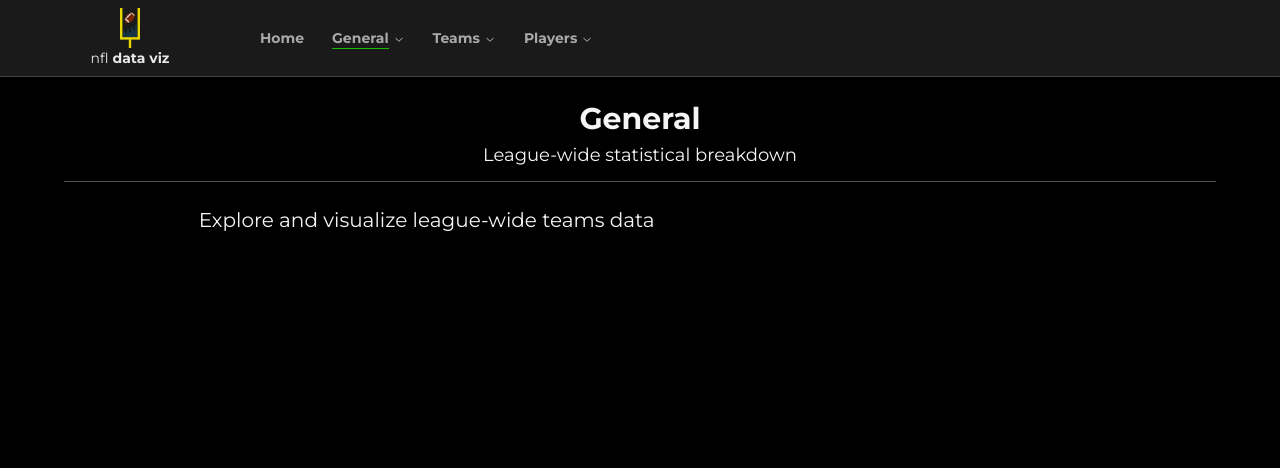
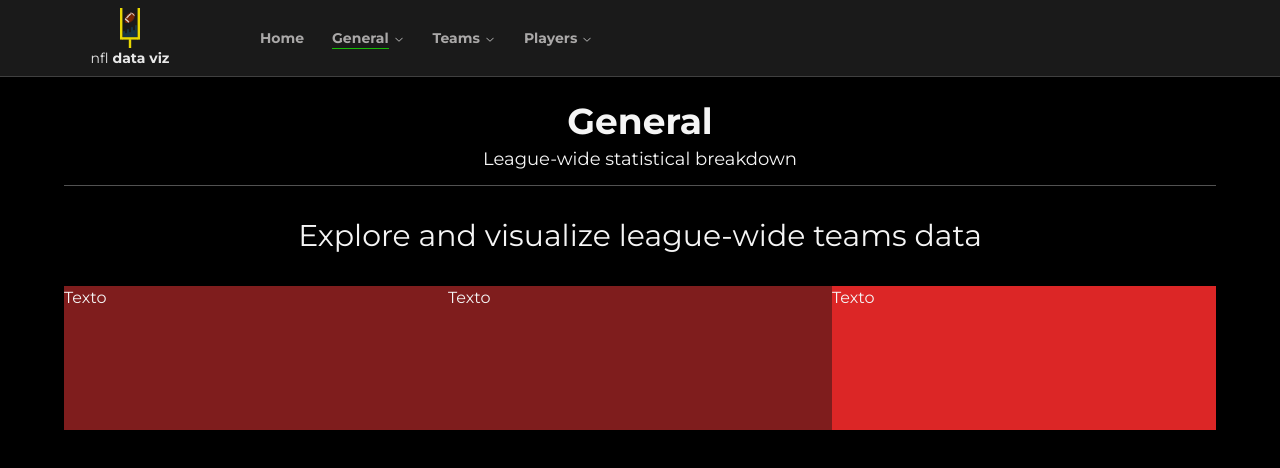
Before and after one commit to gama-gabriel/nfl-data-viz, a Next.js app: page /general in a window 1280 px wide. Shown: the top 468 px of the page. Built offline with nearby package versions, Linux system fonts and the light colour scheme.

Commit message:
added tailwind prettier

```diff
--- a/package.json
+++ b/package.json
@@ -43,6 +43,8 @@
     "eslint": "^8",
     "eslint-config-next": "14.0.1",
     "postcss": "^8",
+    "prettier": "^3.2.5",
+    "prettier-plugin-tailwindcss": "^0.5.11",
     "tailwindcss": "^3.3.0",
     "typescript": "^5"
   }
--- a/src/app/general/page.tsx
+++ b/src/app/general/page.tsx
@@ -3,15 +3,19 @@ import React from "react";
 export default function Home() {
   return (
     <>
-      <div className="flex flex-col pt-6 pb-3 w-[90%] justify-center items-center gap-1 border-b border-neutral-600 mx-auto">
-        <h1 className="text-3xl font-bold ">General</h1>
+      <div className="mx-auto flex w-[90%] flex-col items-center justify-center gap-1 border-b border-neutral-600 pb-3 pt-6">
+        <h1 className="text-4xl font-bold ">General</h1>
         <h3 className="text-lg">League-wide statistical breakdown</h3>
       </div>
-      <div className="flex items-center justify-center">
-        <h2 className="p-6 text-xl">
+      <div className="flex w-full flex-col items-center justify-center">
+        <h2 className="p-8 text-3xl">
           Explore and visualize league-wide teams data
         </h2>
-        <div className="flex flex-col w-1/3 items-center justify-center"></div>
+        <div className="flex w-[90%] columns-3 items-center justify-center bg-red-50">
+          <div className="h-36 w-full bg-red-900">Texto</div>
+          <div className="h-36 w-full bg-red-900">Texto</div>
+          <div className="h-36 w-full bg-red-600">Texto</div>
+        </div>
       </div>
     </>
   );
```
Also changed, not shown: 2 other files (tests, documents, lock files or other folders).
